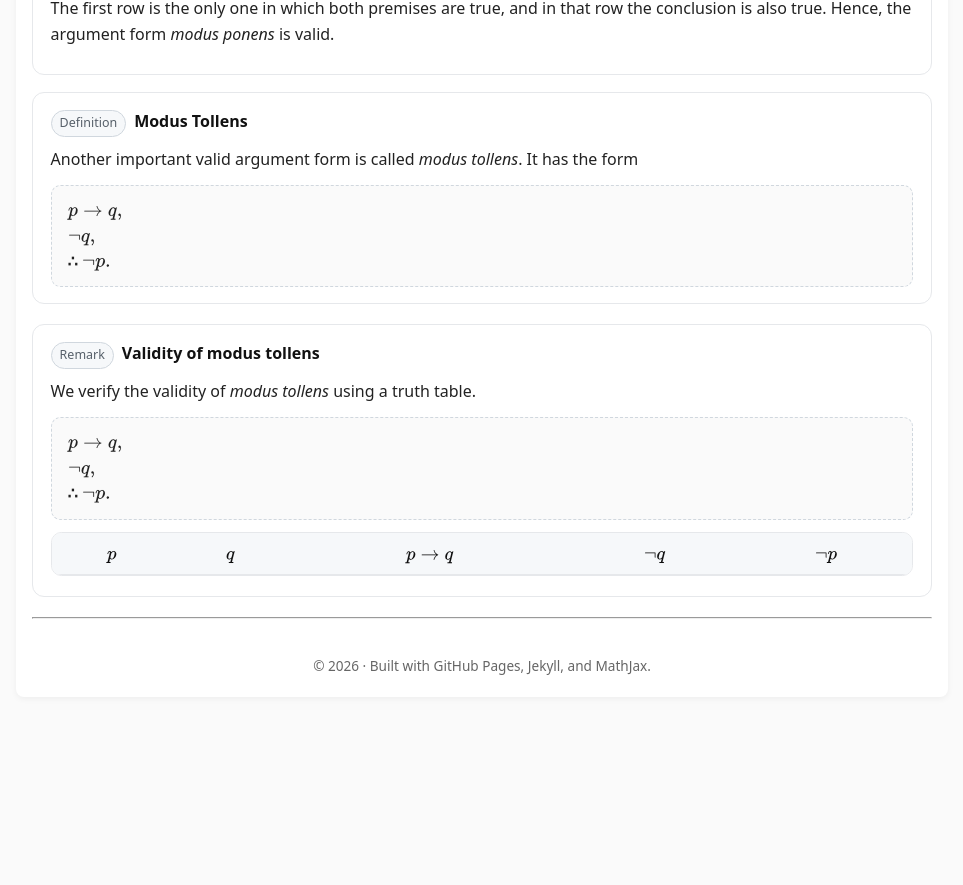
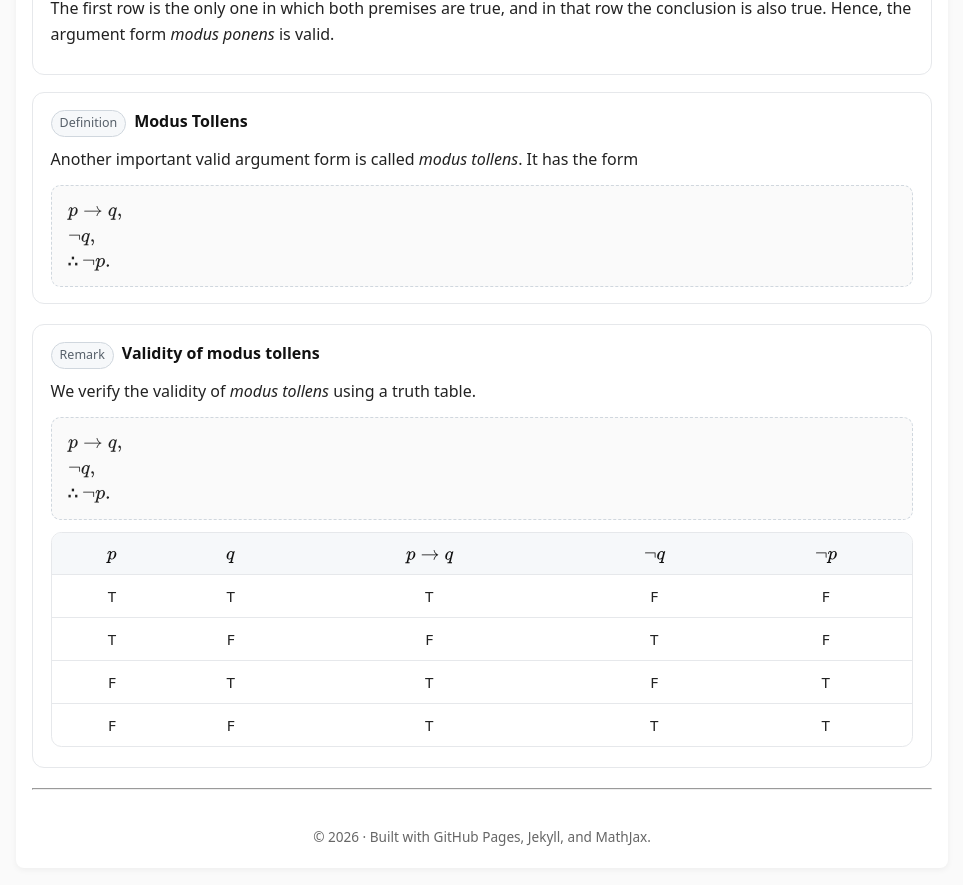
Before and after one commit to SaleemKamaludin/SaleemKamaludin.github.io, a Jekyll site: the page built from courses/comp1604/lecture-notes/lecture-01/index.md, in a window 1280 px wide and 900 px high, scrolled down 4496 px. Shown: the top 885 px of the window, without its empty margins (158-1121 px from the left). Built offline with Jekyll 4.4.1, drawn with Linux system fonts in a browser that asks for light colours; before the commit the page ends 5225 px from its top, so only the background shows below that.

Commit message:
Update index.md

```diff
--- a/courses/comp1604/lecture-notes/lecture-01/index.md
+++ b/courses/comp1604/lecture-notes/lecture-01/index.md
@@ -1318,3 +1318,11 @@ It is instructive to verify that modus ponens is a valid argument form. Doing so
             <th>\(\lnot p\)</th>
           </tr>
         </thead>
+<tbody>
+          <tr><td>T</td><td>T</td><td>T</td><td>F</td><td>F</td></tr>
+          <tr><td>T</td><td>F</td><td>F</td><td>T</td><td>F</td></tr>
+          <tr><td>F</td><td>T</td><td>T</td><td>F</td><td>T</td></tr>
+          <tr><td>F</td><td>F</td><td>T</td><td>T</td><td>T</td></tr>
+        </tbody>
+      </table>
+    </div>
```
